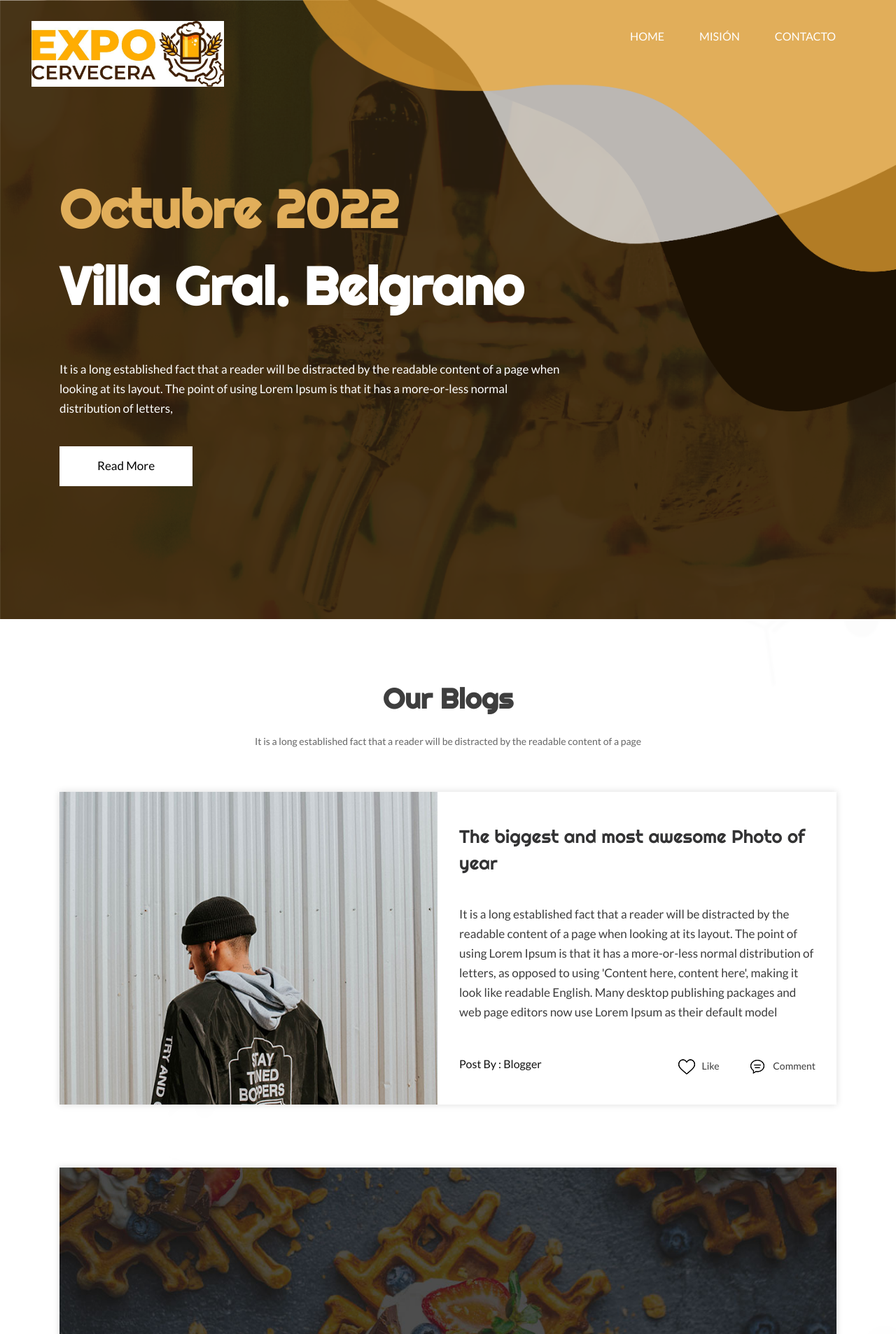
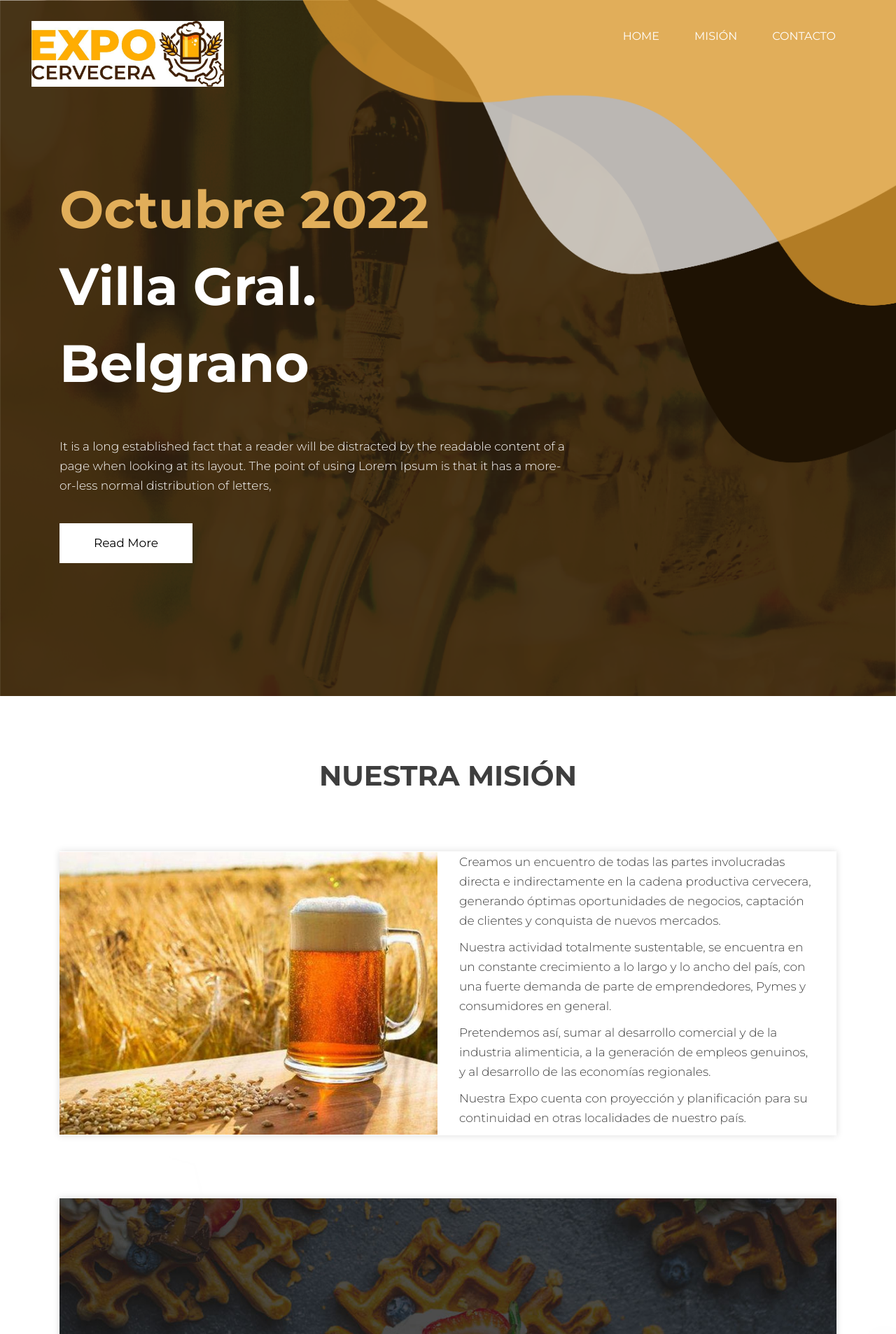
Before and after one commit to tatianadelsoglio/expocervecera, a PHP site: page / in a window 1280 px wide. Shown: the top 1907 px of the page at 70% size. Run offline with PHP 8.4, Linux system fonts and the light colour scheme; some libraries are stand-ins or nearby versions; some web fonts are replaced.

Commit message:
seccion mision

```diff
--- a/css/style.css
+++ b/css/style.css
@@ -39,7 +39,7 @@ html {
 body {
      color: #666666;
      font-size: 14px;
-     font-family: 'Lato', sans-serif;
+     font-family: 'Montserrat', sans-serif;
      line-height: 1.80857;
      font-weight: normal;
 }
@@ -73,17 +73,17 @@ h6 {
 
 h1 {
      font-size: 24px;
-     font-family: 'Righteous', cursive;
+     font-family: 'Montserrat', sans-serif;
 }
 
 h2 {
      font-size: 22px;
-     font-family: 'Righteous', cursive;
+     font-family: 'Montserrat', sans-serif;
 }
 
 h3 {
      font-size: 18px;
-     font-family: 'Righteous', cursive;
+     font-family: 'Montserrat', sans-serif;
 }
 
 h4 {
@@ -406,7 +406,7 @@ button {
 .our_img figure {margin: 0;}
 .our_img figure img {width: 100%;}
 .awesome {padding-bottom:40px; font-size: 26px; line-height: 38px; color:#333334; }
-.our_text_box p {padding-bottom: 50px; color: #3c3c3c; display: inline-block; }
+.our_text_box p {padding-bottom: 10px; color: #3c3c3c; display: inline-block; }
 .flot_left1 {float: left; padding: 0;}
 ul.like {float: right;}
 ul.like li {display: inline-block;}
@@ -655,7 +655,7 @@ ul.padding_left2 li img {padding: 0px 10px 0px 30px;}
 }
 
 .cont h3 {
-     font-family: 'Righteous', cursive;
+     font-family: 'Montserrat', sans-serif;
      font-size: 30px;
      line-height: 45px;
      color: #23262d;
--- a/index.html
+++ b/index.html
@@ -1,35 +1,47 @@
-
-
 <!DOCTYPE html>
 <html lang="en">
   <head>
     <!-- basic -->
-      <meta charset="utf-8">
-      <meta http-equiv="X-UA-Compatible" content="IE=edge">
+    <meta charset="utf-8" />
+    <meta http-equiv="X-UA-Compatible" content="IE=edge" />
     <!-- mobile metas -->
-      <meta name="viewport" content="width=device-width, initial-scale=1">
-      <meta name="viewport" content="initial-scale=1, maximum-scale=1">
+    <meta name="viewport" content="width=device-width, initial-scale=1" />
+    <meta name="viewport" content="initial-scale=1, maximum-scale=1" />
     <!-- site metas -->
     <title>ExpoCervecera</title>
-      <meta name="keywords" content="">
-      <meta name="description" content="">
-      <meta name="author" content="">
+    <meta name="keywords" content="" />
+    <meta name="description" content="" />
+    <meta name="author" content="" />
     <!-- bootstrap css -->
-      <link rel="stylesheet" href="css/bootstrap.min.css">
+    <link rel="stylesheet" href="css/bootstrap.min.css" />
     <!-- style css -->
-      <link rel="stylesheet" href="css/style.css">
+    <link rel="stylesheet" href="css/style.css" />
     <!-- Responsive-->
-      <link rel="stylesheet" href="css/responsive.css">
+    <link rel="stylesheet" href="css/responsive.css" />
     <!-- fevicon -->
     <link rel="icon" href="images/fevicon.png" type="image/gif" />
     <!-- Scrollbar Custom CSS -->
-      <link rel="stylesheet" href="css/jquery.mCustomScrollbar.min.css">
+    <link rel="stylesheet" href="css/jquery.mCustomScrollbar.min.css" />
     <!-- Tweaks for older IEs-->
-      <link rel="stylesheet" href="https://netdna.bootstrapcdn.com/font-awesome/4.0.3/css/font-awesome.css">
-      <link rel="stylesheet" href="https://cdnjs.cloudflare.com/ajax/libs/fancybox/2.1.5/jquery.fancybox.min.css" media="screen">
+    <link
+      rel="stylesheet"
+      href="https://netdna.bootstrapcdn.com/font-awesome/4.0.3/css/font-awesome.css"
+    />
+    <link
+      rel="stylesheet"
+      href="https://cdnjs.cloudflare.com/ajax/libs/fancybox/2.1.5/jquery.fancybox.min.css"
+      media="screen"
+    />
     <!--[if lt IE 9]>
       <script src="https://oss.maxcdn.com/html5shiv/3.7.3/html5shiv.min.js"></script>
-      <script src="https://oss.maxcdn.com/respond/1.4.2/respond.min.js"></script><![endif]-->
+      <script src="https://oss.maxcdn.com/respond/1.4.2/respond.min.js"></script
+    ><![endif]-->
+    <link rel="preconnect" href="https://fonts.googleapis.com" />
+    <link rel="preconnect" href="https://fonts.gstatic.com" crossorigin />
+    <link
+      href="https://fonts.googleapis.com/css2?family=Montserrat:wght@100;200;300;400;500;600;700;800;900&display=swap"
+      rel="stylesheet"
+    />
   </head>
   <!-- body -->
   <body class="main-layout">
@@ -41,7 +53,7 @@
     <!-- header -->
     <header>
       <!-- header inner -->
-         <div  class="head_top">
+      <div class="head_top">
         <div class="header">
           <div class="container-fluid">
             <div class="row">
@@ -49,20 +61,30 @@
                 <div class="full">
                   <div class="center-desk">
                     <div class="logo">
-                                 <a href="index.html"><img src="images/logoexpocervecera.jpg" alt="#" /></a>
+                      <a href="index.html"
+                        ><img src="images/logoexpocervecera.jpg" alt="#"
+                      /></a>
                     </div>
                   </div>
                 </div>
               </div>
               <div class="col-xl-9 col-lg-9 col-md-9 col-sm-9">
-                        <nav class="navigation navbar navbar-expand-md navbar-dark ">
-                           <button class="navbar-toggler" type="button" data-toggle="collapse" data-target="#navbarsExample04" aria-controls="navbarsExample04" aria-expanded="false" aria-label="Toggle navigation">
+                <nav class="navigation navbar navbar-expand-md navbar-dark">
+                  <button
+                    class="navbar-toggler"
+                    type="button"
+                    data-toggle="collapse"
+                    data-target="#navbarsExample04"
+                    aria-controls="navbarsExample04"
+                    aria-expanded="false"
+                    aria-label="Toggle navigation"
+                  >
                     <span class="navbar-toggler-icon"></span>
                   </button>
                   <div class="collapse navbar-collapse" id="navbarsExample04">
                     <ul class="navbar-nav mr-auto">
                       <li class="nav-item">
-                                    <a class="nav-link" href="#"> Home  </a>
+                        <a class="nav-link" href="#"> Home </a>
                       </li>
                       <li class="nav-item">
                         <a class="nav-link" href="#mision">Misión</a>
@@ -83,10 +105,18 @@
         <section class="banner_main">
           <div class="container">
             <div class="row d_flex">
-                     <div class=" col-xl-8 col-lg-8 col-md-8 col-12-9">
+              <div class="col-xl-8 col-lg-8 col-md-8 col-12-9">
                 <div class="text-bg">
-                           <h1>Octubre 2022<br> <span class="white1">Villa Gral. Belgrano</span></h1>
-                           <p>It is a long established fact that a reader will be distracted by the readable content of a page when looking at its layout. The point of using Lorem Ipsum is that it has a more-or-less normal distribution of letters,</p>
+                  <h1>
+                    Octubre 2022<br />
+                    <span class="white1">Villa Gral. Belgrano</span>
+                  </h1>
+                  <p>
+                    It is a long established fact that a reader will be
+                    distracted by the readable content of a page when looking at
+                    its layout. The point of using Lorem Ipsum is that it has a
+                    more-or-less normal distribution of letters,
+                  </p>
                   <a href="#">Read More</a>
                 </div>
               </div>
@@ -107,8 +137,7 @@
         <div class="row">
           <div class="col-md-12">
             <div class="titlepage">
-                     <h2>Our Blogs</h2>
-                     <span>It is a long established fact that a reader will be distracted by the readable content of a page </span>
+              <h2>NUESTRA MISIÓN</h2>
             </div>
           </div>
         </div>
@@ -117,23 +146,34 @@
           <div class="col-md-12">
             <div class="our_two_box">
               <div class="row d_flex">
-
                 <div class="col-xl-6 col-lg-6 col-md-12 col-sm-12">
                   <div class="our_img">
-                              <figure><img src="images/our_img1.jpg" alt="#"/></figure>
+                    <figure><img src="images/materia-prima2.jpg" alt="#" /></figure>
                   </div>
                 </div>
                 <div class="col-xl-6 col-lg-6 col-md-12 col-sm-12">
                   <div class="our_text_box">
-                              <h3 class="awesome pa_wi">The biggest and most awesome Photo of  year</h3>
-                              <p>It is a long established fact that a reader will be distracted by the readable content of a page when looking at its layout. The point of using Lorem Ipsum is that it has a more-or-less normal distribution of letters, as opposed to using 'Content here, content here', making it look like readable English. Many desktop publishing packages and web page editors now use Lorem Ipsum as their default model </p>
-                              <div class="post_box padding_bottom1">
-                                 <h4 class="flot_left1">Post By : Blogger </h4>
-                                 <ul class="like">
-                                    <li><a href="#"><img src="images/like.png" alt="#"/>Like</a></li>
-                                     <li><a href="#"><img src="images/comm.png" alt="#"/>Comment</a></li>
-                                 </ul>
-                              </div>
+                    <p>
+                      Creamos un encuentro de todas las partes involucradas
+                      directa e indirectamente en la cadena productiva
+                      cervecera, generando óptimas oportunidades de negocios,
+                      captación de clientes y conquista de nuevos mercados.
+                    </p>
+                    <p>
+                      Nuestra actividad totalmente sustentable, se encuentra en
+                      un constante crecimiento a lo largo y lo ancho del país,
+                      con una fuerte demanda de parte de emprendedores, Pymes y
+                      consumidores en general.
+                    </p>
+                    <p>
+                      Pretendemos así, sumar al desarrollo comercial y de la
+                      industria alimenticia, a la generación de empleos
+                      genuinos, y al desarrollo de las economías regionales.
+                    </p>
+                    <p>
+                      Nuestra Expo cuenta con proyección y planificación para su
+                      continuidad en otras localidades de nuestro país.
+                    </p>
                   </div>
                 </div>
               </div>
@@ -148,22 +188,43 @@
               <div class="row">
                 <div class="col-md-12">
                   <div class="our_img">
-                              <figure><img class="he_img" src="images/our_img2.jpg" alt="#"/></figure>
-
+                    <figure>
+                      <img class="he_img" src="images/our_img2.jpg" alt="#" />
+                    </figure>
 
                     <div class="our_text_box position_box">
-                              <h3 class="awesome withi_color">This week is incelebrity homes  love food </h3>
-                              <p class="hiuouh">There are many variations of passages of Lorem Ipsum available, but the majority have suffered alteration in some form, by injected humour, or randomised words which don't look even slightly believable. If you are going to use a passage of Lorem Ipsum, you need to be sure there isn't anything embarrassing hidden in the middle of text. All the Lorem Ipsum generators on the Internet tend to repea</p>
+                      <h3 class="awesome withi_color">
+                        This week is incelebrity homes love food
+                      </h3>
+                      <p class="hiuouh">
+                        There are many variations of passages of Lorem Ipsum
+                        available, but the majority have suffered alteration in
+                        some form, by injected humour, or randomised words which
+                        don't look even slightly believable. If you are going to
+                        use a passage of Lorem Ipsum, you need to be sure there
+                        isn't anything embarrassing hidden in the middle of
+                        text. All the Lorem Ipsum generators on the Internet
+                        tend to repea
+                      </p>
                       <div class="post_box">
-                                 <h4 class="flot_left1 withi_color">Post By : Blogger </h4>
+                        <h4 class="flot_left1 withi_color">
+                          Post By : Blogger
+                        </h4>
                         <ul class="like withi_color">
-                                    <li><a href="#"><img src="images/like1.png" alt="#"/>Like</a></li>
-                                     <li><a href="#"><img src="images/comm1.png" alt="#"/>Comment</a></li>
+                          <li>
+                            <a href="#"
+                              ><img src="images/like1.png" alt="#" />Like</a
+                            >
+                          </li>
+                          <li>
+                            <a href="#"
+                              ><img src="images/comm1.png" alt="#" />Comment</a
+                            >
+                          </li>
                         </ul>
                       </div>
                     </div>
                   </div>
-
                 </div>
               </div>
             </div>
@@ -175,42 +236,53 @@
         <div class="row">
           <div class="col-md-6 padding_bottom2">
             <div class="our_img">
-                              <figure><img src="images/our_img3.jpg" alt="#"/></figure>
+              <figure><img src="images/our_img3.jpg" alt="#" /></figure>
             </div>
             <div class="our_text_box three_box">
-
-
               <div class="post_box d_flex padding_top3">
                 <h3 class="awesome padding_flot">Chad-Montano</h3>
-                                 <h4 class="flot_left1">Post By : Blogger </h4>
+                <h4 class="flot_left1">Post By : Blogger</h4>
                 <ul class="like padding_left2">
-                                    <li><a href="#"><img src="images/like.png" alt="#"/>Like</a></li>
-                                     <li><a href="#"><img src="images/comm.png" alt="#"/>Comment</a></li>
+                  <li>
+                    <a href="#"><img src="images/like.png" alt="#" />Like</a>
+                  </li>
+                  <li>
+                    <a href="#"><img src="images/comm.png" alt="#" />Comment</a>
+                  </li>
                 </ul>
               </div>
-                              <p>ipsum dolor sit amet, consectetur adipiscing elit, sed do eiusmod tempor incididunt ut labore et dolore magna aliqua. Ut enim ad minimquis nostrud exercitation ullamco laboris </p>
+              <p>
+                ipsum dolor sit amet, consectetur adipiscing elit, sed do
+                eiusmod tempor incididunt ut labore et dolore magna aliqua. Ut
+                enim ad minimquis nostrud exercitation ullamco laboris
+              </p>
             </div>
           </div>
           <div class="col-md-6">
             <div class="our_img">
-                              <figure><img src="images/our_img4.jpg" alt="#"/></figure>
+              <figure><img src="images/our_img4.jpg" alt="#" /></figure>
             </div>
             <div class="our_text_box three_box">
-
-
               <div class="post_box d_flex padding_top3">
-                                  <h3 class="awesome padding_flot">Amezing  Place</h3>
-                                 <h4 class="flot_left1">Post By : Blogger </h4>
+                <h3 class="awesome padding_flot">Amezing Place</h3>
+                <h4 class="flot_left1">Post By : Blogger</h4>
                 <ul class="like padding_left2">
-                                    <li><a href="#"><img src="images/like.png" alt="#"/>Like</a></li>
-                                     <li><a href="#"><img src="images/comm.png" alt="#"/>Comment</a></li>
+                  <li>
+                    <a href="#"><img src="images/like.png" alt="#" />Like</a>
+                  </li>
+                  <li>
+                    <a href="#"><img src="images/comm.png" alt="#" />Comment</a>
+                  </li>
                 </ul>
               </div>
-                              <p>ipsum dolor sit amet, consectetur adipiscing elit, sed do eiusmod tempor incididunt ut labore et dolore magna aliqua. Ut enim ad minimquis nostrud exercitation ullamco laboris </p>
+              <p>
+                ipsum dolor sit amet, consectetur adipiscing elit, sed do
+                eiusmod tempor incididunt ut labore et dolore magna aliqua. Ut
+                enim ad minimquis nostrud exercitation ullamco laboris
+              </p>
             </div>
           </div>
         </div>
-
 
         <!-- end three section -->
 
@@ -221,18 +293,35 @@
               <div class="row d_flex">
                 <div class="col-xl-6 col-lg-6 col-md-12 col-sm-12">
                   <div class="our_img">
-                              <figure><img src="images/our_img5.jpg" alt="#"/></figure>
+                    <figure><img src="images/our_img5.jpg" alt="#" /></figure>
                   </div>
                 </div>
                 <div class="col-xl-6 col-lg-6 col-md-12 col-sm-12">
                   <div class="our_text_box">
-                              <h3 class="awesome pa_wi">Our food Quick is comment </h3>
-                              <p>ipsum dolor sit amet, consectetur adipiscing elit, sed do eiusmod tempor incididunt ut labore et dolore magna aliqua. Ut enim ad minim veniam, quis nostrud exercitation ullamco laboris nisi ut aliquip ex ea commodo consequat. Duis aute irure dolor in reprehenderit in voluptate velit esse cillum dolore eu fugiat nulla pariatur. Excepteur sint occaecat cupidatat non proident, sunt in culpa qui officia deserunt mollit anim id </p>
+                    <h3 class="awesome pa_wi">Our food Quick is comment</h3>
+                    <p>
+                      ipsum dolor sit amet, consectetur adipiscing elit, sed do
+                      eiusmod tempor incididunt ut labore et dolore magna
+                      aliqua. Ut enim ad minim veniam, quis nostrud exercitation
+                      ullamco laboris nisi ut aliquip ex ea commodo consequat.
+                      Duis aute irure dolor in reprehenderit in voluptate velit
+                      esse cillum dolore eu fugiat nulla pariatur. Excepteur
+                      sint occaecat cupidatat non proident, sunt in culpa qui
+                      officia deserunt mollit anim id
+                    </p>
                     <div class="post_box padding_bottom1">
-                                 <h4 class="flot_left1">Post By : Blogger </h4>
+                      <h4 class="flot_left1">Post By : Blogger</h4>
                       <ul class="like">
-                                    <li><a href="#"><img src="images/like.png" alt="#"/>Like</a></li>
-                                     <li><a href="#"><img src="images/comm.png" alt="#"/>Comment</a></li>
+                        <li>
+                          <a href="#"
+                            ><img src="images/like.png" alt="#" />Like</a
+                          >
+                        </li>
+                        <li>
+                          <a href="#"
+                            ><img src="images/comm.png" alt="#" />Comment</a
+                          >
+                        </li>
                       </ul>
                     </div>
                   </div>
@@ -242,15 +331,12 @@
           </div>
         </div>
         <!-- end for section -->
-
-
       </div>
     </div>
     <!-- end blog_main -->
 
     <!-- Testimonial -->
     <div class="section">
-
       <div id="" class="Testimonial">
         <div class="container">
           <div class="row">
@@ -263,14 +349,19 @@
           <div class="row d_flex">
             <div class="col-md-3">
               <div class="Testimonial_box">
-                        <i><img src="images/plan1.png" alt="#"/></i>
+                <i><img src="images/plan1.png" alt="#" /></i>
               </div>
             </div>
             <div class="col-md-9">
               <div class="Testimonial_box">
                 <h4>will smithe</h4>
-                        <p>Tof Lorem Ipsum, you need to be There are many variations of passages of Lorem Ipsum available, but the majority have suffered alteration in some form, by injected humour, or randomised words which don't look even slightly believable. If you are going to use a pass
-                        <br>
+                <p>
+                  Tof Lorem Ipsum, you need to be There are many variations of
+                  passages of Lorem Ipsum available, but the majority have
+                  suffered alteration in some form, by injected humour, or
+                  randomised words which don't look even slightly believable. If
+                  you are going to use a pass
+                  <br />
                   age of Lorem Ipsum, you need to be
                 </p>
               </div>
@@ -295,20 +386,40 @@
       </div>
       <div class="container">
         <div class="row">
-               <div class="col-md-12 ">
-                  <form class="main_form ">
+          <div class="col-md-12">
+            <form class="main_form">
               <div class="row">
-                        <div class="col-md-12 ">
-                           <input class="form_contril" placeholder="Nombre " type="text" name="Name ">
+                <div class="col-md-12">
+                  <input
+                    class="form_contril"
+                    placeholder="Nombre "
+                    type="text"
+                    name="Name "
+                  />
                 </div>
                 <div class="col-md-12">
-                           <input class="form_contril" placeholder="Número de Teléfono" type="text" name=" Phone Number">
+                  <input
+                    class="form_contril"
+                    placeholder="Número de Teléfono"
+                    type="text"
+                    name=" Phone Number"
+                  />
                 </div>
                 <div class="col-md-12">
-                           <input class="form_contril" placeholder="Email" type="text" name="Email">
+                  <input
+                    class="form_contril"
+                    placeholder="Email"
+                    type="text"
+                    name="Email"
+                  />
                 </div>
                 <div class="col-md-12">
-                           <textarea class="textarea" placeholder="Comentario" type="text" name="Message"></textarea>
+                  <textarea
+                    class="textarea"
+                    placeholder="Comentario"
+                    type="text"
+                    name="Message"
+                  ></textarea>
                 </div>
                 <div class="col-sm-12">
                   <button class="send_btn">Enviar</button>
@@ -325,16 +436,24 @@
       <div class="footer">
         <div class="container">
           <div class="row">
-                  <div class="col-md-12 ">
+            <div class="col-md-12">
               <div class="cont">
-                        <h3> <strong class="multi">Siguenos en nuestro instagram</strong><br>
+                <h3>
+                  <strong class="multi">Siguenos en nuestro instagram</strong
+                  ><br />
                   @expocervecera
                 </h3>
               </div>
             </div>
             <div class="col-md-12">
               <ul class="social_icon">
-                        <li><a href="https://www.instagram.com/expocervecera/" target="_blank"><i class="fa fa-instagram" aria-hidden="true"></i></a></li>
+                <li>
+                  <a
+                    href="https://www.instagram.com/expocervecera/"
+                    target="_blank"
+                    ><i class="fa fa-instagram" aria-hidden="true"></i
+                  ></a>
+                </li>
                 <!-- <li><a href="#"><i class="fa fa-twitter" aria-hidden="true"></i></i></a></li>
                         <li><a href="#"><i class="fa fa-linkedin" aria-hidden="true"></i></i></a></li> -->
               </ul>
```
Also changed, not shown: images/materia-prima.png (added), images/materia-prima2.jpg (added), images/our_img1.jpg (deleted). Lines whose indentation alone changed are shown as unchanged.
